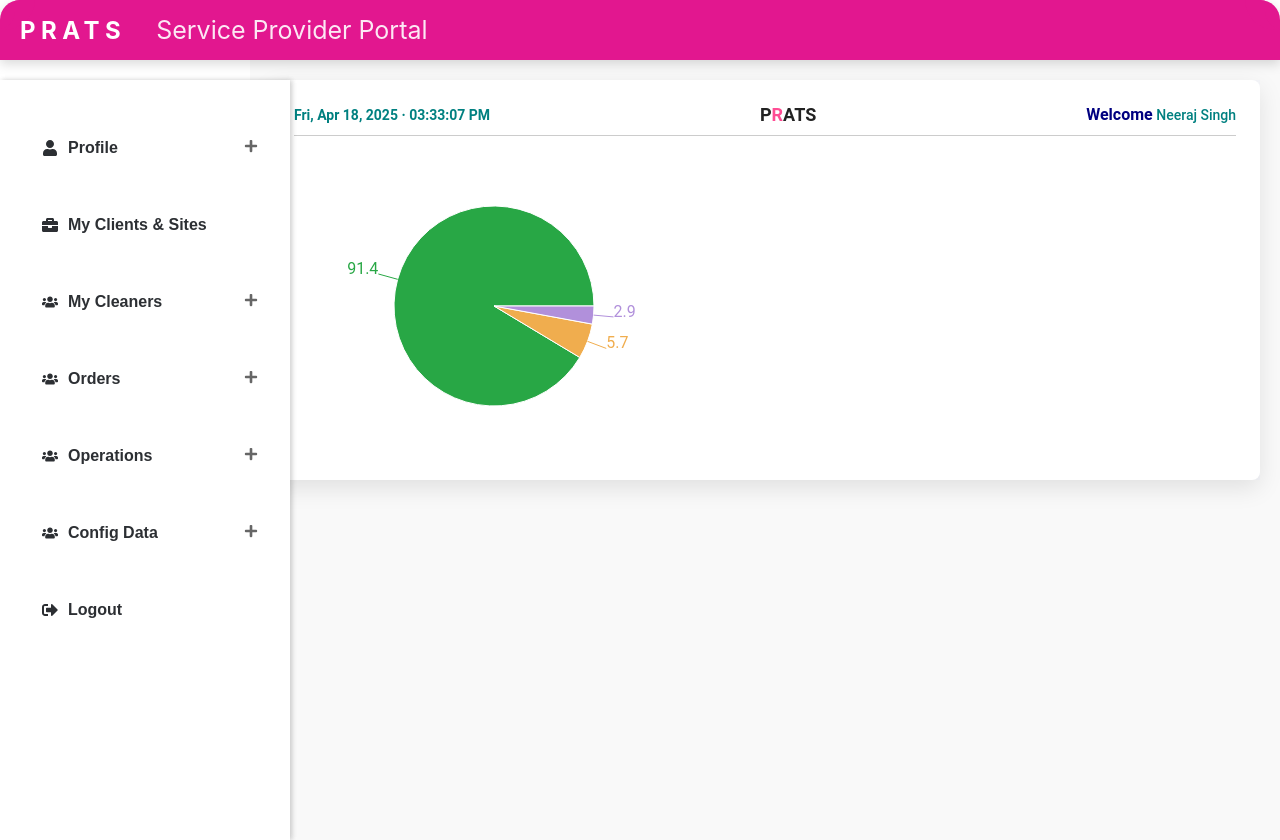
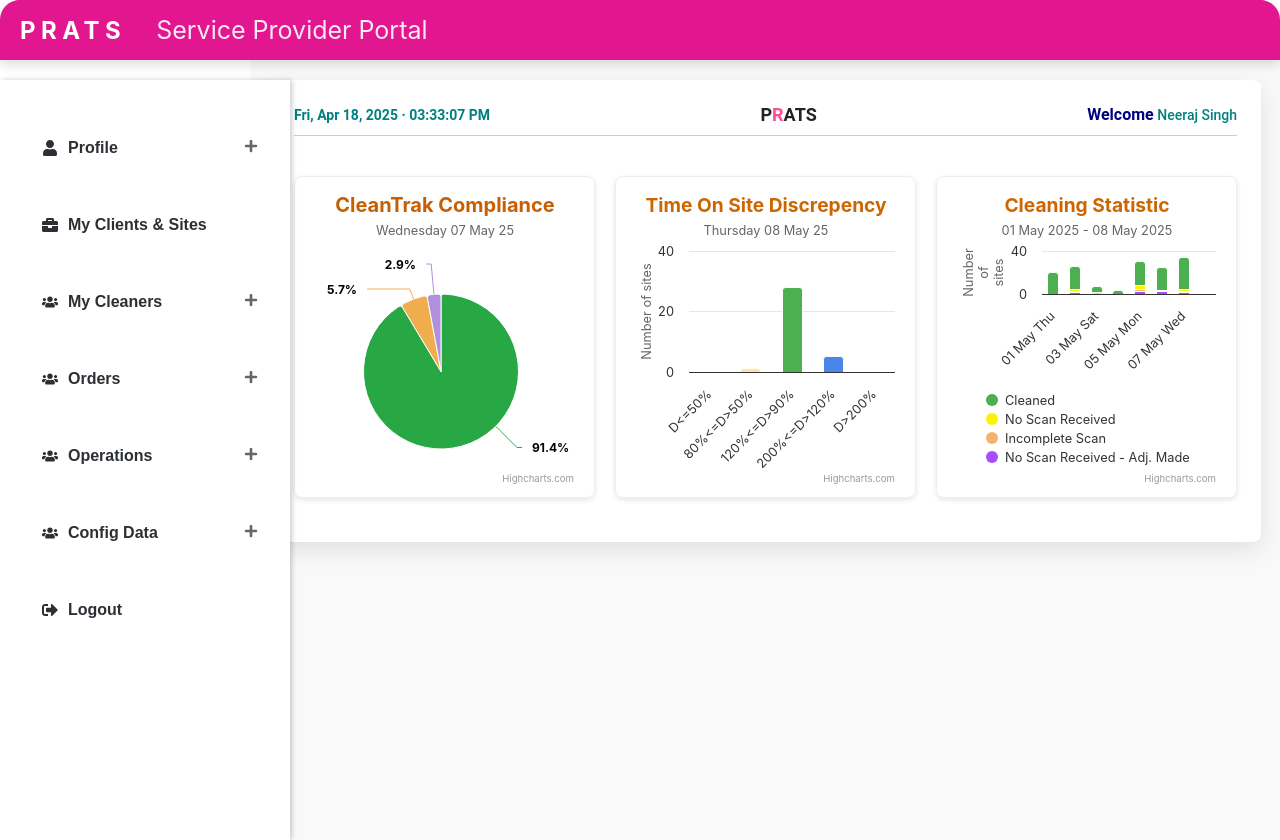
Before and after one commit to aarushigoel24/vivid, a React (Vite) app in the folder frontend/: page /layout/Profile in a window 1280 px wide. Built offline with nearby package versions, Linux system fonts and the light colour scheme.

Commit message:
Commit Changes Astha

```diff
--- a/frontend/package.json
+++ b/frontend/package.json
@@ -16,6 +16,7 @@
   },
   "devDependencies": {
     "@eslint/js": "^9.21.0",
+    "@types/plotly.js-dist-min": "^2.3.4",
     "@types/react": "^19.1.1",
     "@types/react-dom": "^19.1.2",
     "@vitejs/plugin-react": "^4.3.4",
--- a/frontend/src/Profile/Profile.tsx
+++ b/frontend/src/Profile/Profile.tsx
@@ -1,7 +1,12 @@
 import React, { useEffect, useState } from "react";
 import "../common.css";
 import "./profile.css";
-import { CompliancePieChart } from "./piechart";
+import Compliance3DPieChart from "./piechart";
+import TimeOnSiteDiscrepancyChart from "./timeonsitechart";
+import CleaningStatisticChart from "./cleaningStatsChart";
+import SiteDistributionMap from "./cleaningStatsChart";
+
+
 
 const ProfilePage = () => {
     const [currentTime, setCurrentTime] = useState(new Date());
@@ -34,7 +39,21 @@ const ProfilePage = () => {
                 </div>
                 <div className="top-line" />
 
-      <CompliancePieChart />
+                <div className="chart-container">
+                <div className="chart-container">
+                    <div className="chart-row">
+                       <Compliance3DPieChart/>
+                       <TimeOnSiteDiscrepancyChart/>
+                       <SiteDistributionMap/>
+                    </div>
+                    <div className="chart-row">
+
+
+                    </div>
+                </div>
+
+</div>
+
 
 
             </div>
--- /dev/null
+++ b/frontend/src/Profile/cleaningStatsChart.tsx
@@ -0,0 +1,69 @@
+import React from 'react';
+import Highcharts from 'highcharts';
+import HighchartsReact from 'highcharts-react-official';
+
+const CleaningStatisticChart: React.FC = () => {
+  const options: Highcharts.Options = {
+    chart: {
+      type: 'column',
+    },
+    title: {
+      text: 'Cleaning Statistic',
+      style: { color: '#cc6600', fontWeight: 'bold' },
+    },
+    subtitle: {
+      text: '01 May 2025 - 08 May 2025',
+    },
+    xAxis: {
+      categories: [
+        '01 May Thu', '02 May Fri', '03 May Sat',
+        '04 May Sun', '05 May Mon', '06 May Tue',
+        '07 May Wed', '08 May Thu',
+      ],
+    },
+    yAxis: {
+      min: 0,
+      title: {
+        text: 'Number of sites',
+      },
+    },
+    tooltip: {
+      shared: true,
+    },
+    plotOptions: {
+      column: {
+        stacking: 'normal',
+      },
+    },
+    series: [
+      {
+        name: 'Cleaned',
+        type: 'column',
+        data: [20, 22, 6, 3, 22, 22, 30, 0],
+        color: '#4CAF50',
+      },
+      {
+        name: 'No Scan Received',
+        type: 'column',
+        data: [0, 2, 1, 0, 4, 0, 2, 0],
+        color: '#fff200',
+      },
+      {
+        name: 'Incomplete Scan',
+        type: 'column',
+        data: [0, 1, 0, 0, 2, 1, 1, 0],
+        color: '#f6b26b',
+      },
+      {
+        name: 'No Scan Received - Adj. Made',
+        type: 'column',
+        data: [0, 1, 0, 0, 2, 2, 1, 0],
+        color: '#a64dff',
+      },
+    ],
+  };
+
+  return <HighchartsReact highcharts={Highcharts} options={options} />;
+};
+
+export default CleaningStatisticChart;
--- a/frontend/src/Profile/piechart.tsx
+++ b/frontend/src/Profile/piechart.tsx
@@ -1,20 +1,59 @@
-import { PieChart, Pie, Cell, Legend } from 'recharts';
+import Highcharts from 'highcharts';
+import HighchartsReact from 'highcharts-react-official';
+import Highcharts3D from 'highcharts/highcharts-3d';
+// Enable the 3D module for Highcharts
 
-const complianceData = [
-  { name: 'Cleaned', value: 91.4 },
-  { name: 'Incomplete Scan', value: 5.7 },
-  { name: 'No Scan Received - Adj. Made', value: 2.9 },
-];
+const options = {
+  chart: {
+    type: 'pie',
+    options3d: {
+      enabled: true,
+      alpha: 45, // Tilt angle of the pie
+      beta: 0,   // Rotation angle of the pie
+      depth: 50, // Depth of the pie (how 3D it looks)
+      viewDistance: 25, // Distance of the pie from the viewer
+    }
+  },
+  title: {
+    text: 'CleanTrak Compliance',
+    style: {
+      color: '#c75f00', // Title color
+      fontSize: '20px',  // Title font size
+    },
+  },
+  subtitle: {
+    text: 'Wednesday 07 May 25',
+  },
+  plotOptions: {
+    pie: {
+      innerSize: 0, // 0 for a full pie, you can adjust to make it a donut chart
+      depth: 45, // Depth of the 3D pie
+      dataLabels: {
+        enabled: true,
+        format: '{point.y:.1f}%', // Display percentages
+        style: {
+          color: 'black',
+          fontWeight: 'bold',
+          fontSize: '12px',
+        }
+      }
+    }
+  },
+  series: [{
+    name: 'Compliance',
+    data: [
+      { name: 'Cleaned', y: 91.4, color: '#28a745' },
+      { name: 'Incomplete Scan', y: 5.7, color: '#f0ad4e' },
+      { name: 'No Scan Received - Adj. Made', y: 2.9, color: '#b190db' },
+    ]
+  }]
+};
 
-const COLORS = ['#28a745', '#f0ad4e', '#b190db'];
+const Compliance3DPieChart = () => (
+  <HighchartsReact
+    highcharts={Highcharts}
+    options={options}
+  />
+);
 
-export const CompliancePieChart = () => (
-  <PieChart width={400} height={300}>
-    <Pie data={complianceData} cx="50%" cy="50%" label outerRadius={100} dataKey="value">
-      {complianceData.map((entry, index) => (
-        <Cell key={`cell-${index}`} fill={COLORS[index]} />
-      ))}
-    </Pie>
-
-  </PieChart>
-);
+export default Compliance3DPieChart;
--- a/frontend/src/Profile/profile.css
+++ b/frontend/src/Profile/profile.css
@@ -25,6 +25,41 @@
 color: navy;
 font-weight: 600;
 }
+.chart-container {
+    display: flex;
+    flex-direction: column;
+    gap: 20px;
+    width: 100%;
+    margin-top: 20px;
+}
+
+.chart-row {
+    display: flex;
+    gap: 20px;
+    width: 100%;
+}
+.dashboard-charts-container {
+    display: flex;
+    flex-wrap: wrap;
+    justify-content: center;
+    gap: 40px;
+    padding: 20px;
+  }
+
+  .chart-wrapper {
+    flex: 1 1 500px;
+    max-width: 700px;
+  }
+
+.chart-row > div {
+    flex: 1;
+    min-height: 300px;
+    border: 1px solid #eee;
+    border-radius: 8px;
+    padding: 10px;
+    box-shadow: 0 2px 5px rgba(0,0,0,0.1);
+}
+
 .green-letter{
     color:teal;
     font-size: 14px;
--- /dev/null
+++ b/frontend/src/Profile/timeonsitechart.tsx
@@ -0,0 +1,46 @@
+import React from 'react';
+import Highcharts from 'highcharts';
+import HighchartsReact from 'highcharts-react-official';
+
+const TimeOnSiteDiscrepancyChart: React.FC = () => {
+  const options: Highcharts.Options = {
+    chart: {
+      type: 'column',
+    },
+    title: {
+      text: 'Time On Site Discrepency',
+      style: { color: '#cc6600', fontWeight: 'bold' },
+    },
+    subtitle: {
+      text: 'Thursday 08 May 25',
+    },
+    xAxis: {
+      categories: ['D<=50%', '80%<=D>50%', '120%<=D>90%', '200%<=D>120%', 'D>200%'],
+    },
+    yAxis: {
+      min: 0,
+      title: {
+        text: 'Number of sites',
+      },
+    },
+    tooltip: {
+      valueSuffix: ' sites',
+    },
+    series: [
+      {
+        name: 'Sites',
+        type: 'column',
+        data: [0, 1, 28, 5, 0],
+        colorByPoint: true,
+        colors: ['#f4c2c2', '#ffe599', '#4CAF50', '#4a86e8', '#e06666'],
+      },
+    ],
+    legend: {
+      enabled: false,
+    },
+  };
+
+  return <HighchartsReact highcharts={Highcharts} options={options} />;
+};
+
+export default TimeOnSiteDiscrepancyChart;
--- a/frontend/tsconfig.app.json
+++ b/frontend/tsconfig.app.json
@@ -6,6 +6,7 @@
     "lib": ["ES2020", "DOM", "DOM.Iterable"],
     "module": "ESNext",
     "skipLibCheck": true,
+    "typeRoots": ["./node_modules/@types", "./types"],
 
     /* Bundler mode */
     "moduleResolution": "bundler",
```
Also changed, not shown: frontend/src/Profile/barchart.tsx (added, +87 -0 lines), package.json (+7 -2 lines), 2 other files (tests, documents, lock files or other folders).
